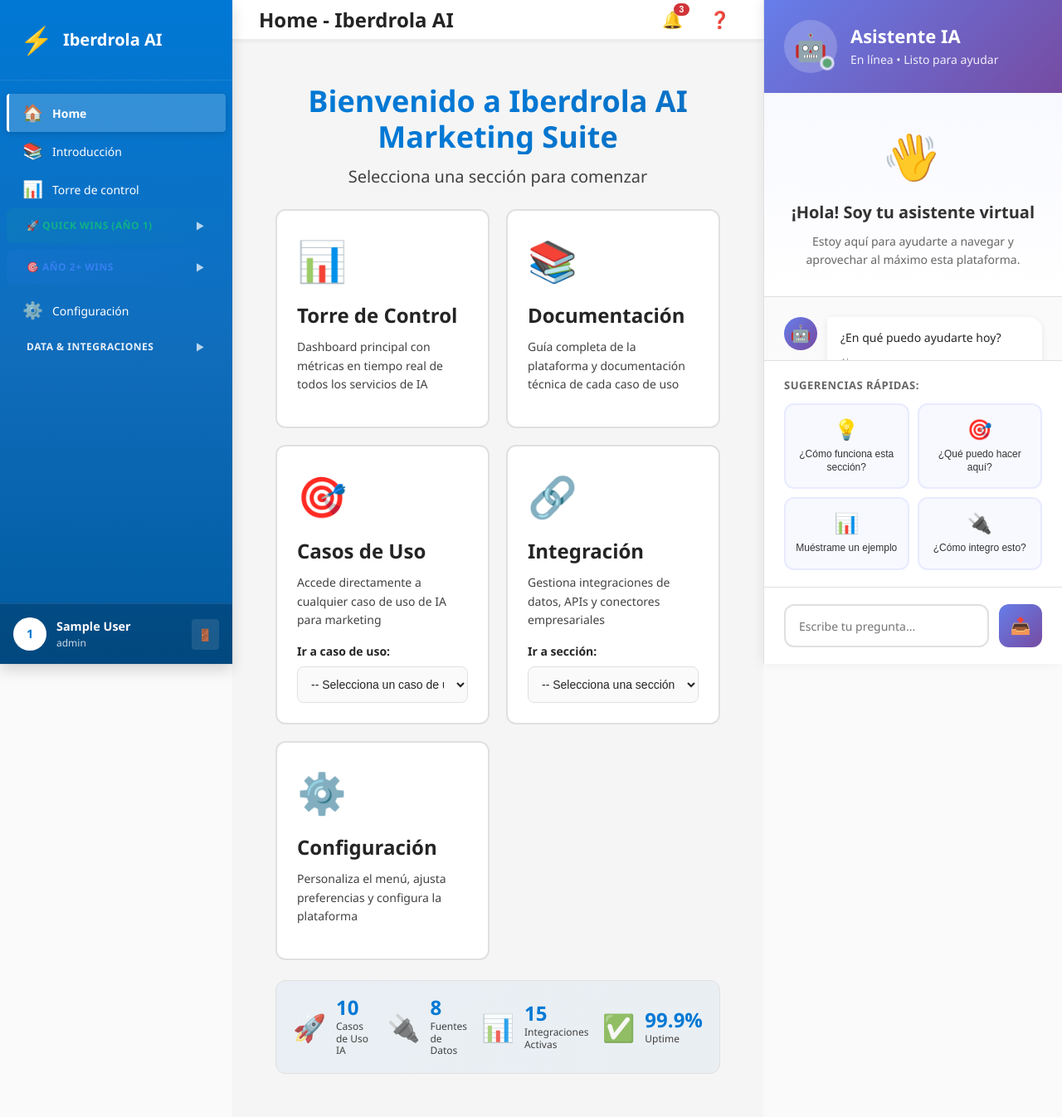
After one commit to gabrielpierobon/marketing, a Flask app: page /home in a window 1280 px wide. The commit adds this page. Shown: the whole page at 83% size. Run offline with Flask 3, Linux system fonts and the light colour scheme; the visitor is signed in with stand-in values (Sample User, id 1).

Commit message:
feat: Agregar pÃ¡gina Home con diseÃ±o de 5 botones grandes como landing despuÃ©s del login

```diff
--- a/app.py
+++ b/app.py
@@ -28,6 +28,10 @@ MENU_CONFIG = load_menu_config()
 
 # Función helper para obtener el título de página según el endpoint
 def get_page_title(endpoint):
+    # Buscar en home
+    if endpoint == 'home':
+        return MENU_CONFIG.get('home', {}).get('page_title', 'Home - Iberdrola AI')
+
     # Buscar en dashboard
     if endpoint == 'dashboard':
         return MENU_CONFIG.get('dashboard', {}).get('page_title', 'Dashboard Principal')
@@ -109,10 +113,10 @@ def login_required(f):
 
 # ==================== RUTAS DE AUTENTICACIÓN ====================
 
-@app.route('/')
+@app.route('/index')
 def index():
     if 'user_email' in session:
-        return redirect(url_for('dashboard'))
+        return redirect(url_for('home'))
     return redirect(url_for('login'))
 
 @app.route('/login', methods=['GET', 'POST'])
@@ -128,7 +132,7 @@ def login():
             session['user_rol'] = USERS_DB[email]['rol']
             session['user_avatar'] = USERS_DB[email]['avatar']
             flash(f'¡Bienvenido/a, {USERS_DB[email]["nombre"]}!', 'success')
-            return redirect(url_for('dashboard'))
+            return redirect(url_for('home'))
         else:
             flash('Credenciales incorrectas. Intenta de nuevo.', 'error')
 
@@ -139,6 +143,15 @@ def logout():
     session.clear()
     flash('Has cerrado sesión correctamente.', 'info')
     return redirect(url_for('login'))
+
+# ==================== HOME PAGE ====================
+
+@app.route('/home')
+@app.route('/')
+@login_required
+def home():
+    """Página principal con accesos rápidos a todas las secciones"""
+    return render_template('home.html', menu_config=MENU_CONFIG)
 
 # ==================== DASHBOARD PRINCIPAL ====================
 
--- a/config/menu_config.json
+++ b/config/menu_config.json
@@ -1,5 +1,10 @@
 {
   "menu_view_mode": "roadmap",
+  "home": {
+    "icon": "🏠",
+    "menu_name": "Home",
+    "page_title": "Home - Iberdrola AI"
+  },
   "categories": [
     {
       "id": "customer_engagement",
--- a/static/css/style.css
+++ b/static/css/style.css
@@ -3673,3 +3673,235 @@ a, button, input, select, textarea {
 .year-2-plus-section .nav-section-title {
     color: #3b82f6;
 }
+
+/* ==================== HOME PAGE - 5 BUTTON APP ==================== */
+.home-container {
+    max-width: 1400px;
+    margin: 0 auto;
+    padding: var(--spacing-xl);
+}
+
+.home-header {
+    text-align: center;
+    margin-bottom: var(--spacing-xxl);
+}
+
+.home-title {
+    font-size: 36px;
+    font-weight: var(--font-weight-bold);
+    color: var(--neutral-foreground-1);
+    margin-bottom: var(--spacing-m);
+    background: linear-gradient(135deg, var(--primary) 0%, #0078D4 50%, #106EBE 100%);
+    -webkit-background-clip: text;
+    -webkit-text-fill-color: transparent;
+    background-clip: text;
+}
+
+.home-subtitle {
+    font-size: var(--font-size-500);
+    color: var(--neutral-foreground-2);
+    margin: 0;
+}
+
+.home-grid {
+    display: grid;
+    grid-template-columns: repeat(2, 1fr);
+    gap: var(--spacing-xl);
+    margin-bottom: var(--spacing-xxl);
+}
+
+.home-card {
+    position: relative;
+    display: flex;
+    flex-direction: column;
+    padding: var(--spacing-xxl);
+    background: var(--neutral-background-1);
+    border: 2px solid var(--neutral-stroke-1);
+    border-radius: var(--border-radius-large);
+    text-decoration: none;
+    cursor: pointer;
+    transition: all var(--duration-normal) var(--curve-easy-ease);
+    min-height: 200px;
+    overflow: hidden;
+}
+
+.home-card::before {
+    content: '';
+    position: absolute;
+    top: 0;
+    left: 0;
+    right: 0;
+    height: 4px;
+    background: linear-gradient(90deg, var(--primary), #106EBE);
+    transform: scaleX(0);
+    transform-origin: left;
+    transition: transform var(--duration-normal) var(--curve-easy-ease);
+}
+
+.home-card:hover {
+    border-color: var(--primary);
+    box-shadow: 0 8px 24px rgba(0, 120, 212, 0.15);
+    transform: translateY(-4px);
+}
+
+.home-card:hover::before {
+    transform: scaleX(1);
+}
+
+.home-card-icon {
+    font-size: 48px;
+    margin-bottom: var(--spacing-l);
+    transition: transform var(--duration-normal) var(--curve-easy-ease);
+}
+
+.home-card:hover .home-card-icon {
+    transform: scale(1.1);
+}
+
+.home-card-content {
+    flex: 1;
+    display: flex;
+    flex-direction: column;
+}
+
+.home-card-title {
+    font-size: var(--font-size-600);
+    font-weight: var(--font-weight-semibold);
+    color: var(--neutral-foreground-1);
+    margin-bottom: var(--spacing-m);
+}
+
+.home-card-description {
+    font-size: var(--font-size-300);
+    color: var(--neutral-foreground-2);
+    line-height: 1.6;
+    margin-bottom: var(--spacing-l);
+    flex: 1;
+}
+
+.home-card-arrow {
+    position: absolute;
+    top: var(--spacing-l);
+    right: var(--spacing-l);
+    font-size: 24px;
+    color: var(--primary);
+    opacity: 0;
+    transform: translateX(-10px);
+    transition: all var(--duration-fast) var(--curve-easy-ease);
+}
+
+.home-card:hover .home-card-arrow {
+    opacity: 1;
+    transform: translateX(0);
+}
+
+/* Estilos para cards con selector */
+.home-card-with-selector {
+    cursor: default;
+}
+
+.home-card-with-selector:hover {
+    transform: translateY(-2px);
+}
+
+.home-selector {
+    display: flex;
+    flex-direction: column;
+    gap: var(--spacing-s);
+    margin-top: auto;
+}
+
+.home-selector label {
+    font-size: var(--font-size-300);
+    font-weight: var(--font-weight-semibold);
+    color: var(--neutral-foreground-1);
+}
+
+.home-select {
+    width: 100%;
+    padding: var(--spacing-m);
+    font-size: var(--font-size-300);
+    color: var(--neutral-foreground-1);
+    background: var(--neutral-background-2);
+    border: 1px solid var(--neutral-stroke-1);
+    border-radius: var(--border-radius-medium);
+    cursor: pointer;
+    transition: all var(--duration-fast) var(--curve-easy-ease);
+}
+
+.home-select:hover {
+    border-color: var(--primary);
+    background: var(--neutral-background-1);
+}
+
+.home-select:focus {
+    outline: none;
+    border-color: var(--primary);
+    box-shadow: 0 0 0 3px rgba(0, 120, 212, 0.1);
+}
+
+.home-select option {
+    padding: var(--spacing-m);
+}
+
+/* Stats rápidas */
+.home-stats {
+    display: grid;
+    grid-template-columns: repeat(4, 1fr);
+    gap: var(--spacing-l);
+    padding: var(--spacing-xl);
+    background: linear-gradient(135deg, rgba(0, 120, 212, 0.05) 0%, rgba(16, 110, 190, 0.05) 100%);
+    border-radius: var(--border-radius-large);
+    border: 1px solid var(--neutral-stroke-1);
+}
+
+.home-stat-item {
+    display: flex;
+    align-items: center;
+    gap: var(--spacing-m);
+}
+
+.home-stat-icon {
+    font-size: 32px;
+    opacity: 0.8;
+}
+
+.home-stat-content {
+    display: flex;
+    flex-direction: column;
+}
+
+.home-stat-value {
+    font-size: var(--font-size-600);
+    font-weight: var(--font-weight-bold);
+    color: var(--primary);
+    line-height: 1;
+    margin-bottom: 4px;
+}
+
+.home-stat-label {
+    font-size: var(--font-size-200);
+    color: var(--neutral-foreground-2);
+    line-height: 1.2;
+}
+
+/* Responsive */
+@media (max-width: 1200px) {
+    .home-grid {
+        grid-template-columns: 1fr;
+    }
+
+    .home-stats {
+        grid-template-columns: repeat(2, 1fr);
+    }
+}
+
+@media (max-width: 768px) {
+    .home-stats {
+        grid-template-columns: 1fr;
+    }
+
+    .home-title {
+        font-size: 28px;
+    }
+}
--- a/templates/base.html
+++ b/templates/base.html
@@ -19,6 +19,12 @@
         </div>
 
         <nav class="sidebar-nav">
+            <!-- Home -->
+            <a href="{{ url_for('home') }}" class="nav-item {% if request.endpoint == 'home' %}active{% endif %}">
+                <span class="nav-icon">{{ menu_config.home.icon }}</span>
+                <span class="nav-text">{{ menu_config.home.menu_name }}</span>
+            </a>
+
             <!-- Introducción -->
             <a href="{{ url_for('introduccion') }}" class="nav-item {% if request.endpoint == 'introduccion' %}active{% endif %}">
                 <span class="nav-icon">{{ menu_config.introduccion.icon }}</span>
--- /dev/null
+++ b/templates/home.html
@@ -0,0 +1,166 @@
+{% extends "base.html" %}
+
+{% block title %}Home - Iberdrola AI{% endblock %}
+
+{% block content %}
+<div class="home-container">
+    <div class="home-header">
+        <h1 class="home-title">Bienvenido a Iberdrola AI Marketing Suite</h1>
+        <p class="home-subtitle">Selecciona una sección para comenzar</p>
+    </div>
+
+    <div class="home-grid">
+        <!-- 1. Torre de Control -->
+        <a href="{{ url_for('dashboard') }}" class="home-card">
+            <div class="home-card-icon">📊</div>
+            <div class="home-card-content">
+                <h2 class="home-card-title">Torre de Control</h2>
+                <p class="home-card-description">
+                    Dashboard principal con métricas en tiempo real de todos los servicios de IA
+                </p>
+            </div>
+            <div class="home-card-arrow">→</div>
+        </a>
+
+        <!-- 2. Documentación -->
+        <a href="{{ url_for('introduccion') }}" class="home-card">
+            <div class="home-card-icon">📚</div>
+            <div class="home-card-content">
+                <h2 class="home-card-title">Documentación</h2>
+                <p class="home-card-description">
+                    Guía completa de la plataforma y documentación técnica de cada caso de uso
+                </p>
+            </div>
+            <div class="home-card-arrow">→</div>
+        </a>
+
+        <!-- 3. Casos de Uso -->
+        <div class="home-card home-card-with-selector">
+            <div class="home-card-icon">🎯</div>
+            <div class="home-card-content">
+                <h2 class="home-card-title">Casos de Uso</h2>
+                <p class="home-card-description">
+                    Accede directamente a cualquier caso de uso de IA para marketing
+                </p>
+                <div class="home-selector">
+                    <label for="caso-uso-selector">Ir a caso de uso:</label>
+                    <select id="caso-uso-selector" class="home-select" onchange="navigateToCasoUso(this.value)">
+                        <option value="">-- Selecciona un caso de uso --</option>
+                        {% if menu_config.menu_view_mode == 'roadmap' %}
+                            <optgroup label="🚀 Quick Wins (Año 1)">
+                                {% for category in menu_config.categories %}
+                                    {% for item in category.menu_items %}
+                                        {% if item.roadmap_group == 'quick_wins' %}
+                                            <option value="{{ item.endpoint }}">{{ item.icon }} {{ item.menu_name }}</option>
+                                        {% endif %}
+                                    {% endfor %}
+                                {% endfor %}
+                            </optgroup>
+                            <optgroup label="🎯 Año 2+ Wins">
+                                {% for category in menu_config.categories %}
+                                    {% for item in category.menu_items %}
+                                        {% if item.roadmap_group == 'year_2_plus' %}
+                                            <option value="{{ item.endpoint }}">{{ item.icon }} {{ item.menu_name }}</option>
+                                        {% endif %}
+                                    {% endfor %}
+                                {% endfor %}
+                            </optgroup>
+                        {% else %}
+                            {% for category in menu_config.categories %}
+                                <optgroup label="{{ category.title }}">
+                                    {% for item in category.menu_items %}
+                                        <option value="{{ item.endpoint }}">{{ item.icon }} {{ item.menu_name }}</option>
+                                    {% endfor %}
+                                </optgroup>
+                            {% endfor %}
+                        {% endif %}
+                    </select>
+                </div>
+            </div>
+        </div>
+
+        <!-- 4. Integración -->
+        <div class="home-card home-card-with-selector">
+            <div class="home-card-icon">🔗</div>
+            <div class="home-card-content">
+                <h2 class="home-card-title">Integración</h2>
+                <p class="home-card-description">
+                    Gestiona integraciones de datos, APIs y conectores empresariales
+                </p>
+                <div class="home-selector">
+                    <label for="integracion-selector">Ir a sección:</label>
+                    <select id="integracion-selector" class="home-select" onchange="navigateToIntegracion(this.value)">
+                        <option value="">-- Selecciona una sección --</option>
+                        <option value="integracion_datos">🔌 Integración de Datos</option>
+                        <option value="integracion_apis">🔗 APIs & Conectores</option>
+                        <option value="laboratorio">🧪 Laboratorio de Datos</option>
+                        <option value="monitorizacion">📊 Monitorización & Auditoría</option>
+                    </select>
+                </div>
+            </div>
+        </div>
+
+        <!-- 5. Configuración -->
+        <a href="{{ url_for('configuracion') }}" class="home-card">
+            <div class="home-card-icon">⚙️</div>
+            <div class="home-card-content">
+                <h2 class="home-card-title">Configuración</h2>
+                <p class="home-card-description">
+                    Personaliza el menú, ajusta preferencias y configura la plataforma
+                </p>
+            </div>
+            <div class="home-card-arrow">→</div>
+        </a>
+    </div>
+
+    <!-- Stats rápidas -->
+    <div class="home-stats">
+        <div class="home-stat-item">
+            <div class="home-stat-icon">🚀</div>
+            <div class="home-stat-content">
+                <div class="home-stat-value">10</div>
+                <div class="home-stat-label">Casos de Uso IA</div>
+            </div>
+        </div>
+        <div class="home-stat-item">
+            <div class="home-stat-icon">🔌</div>
+            <div class="home-stat-content">
+                <div class="home-stat-value">8</div>
+                <div class="home-stat-label">Fuentes de Datos</div>
+            </div>
+        </div>
+        <div class="home-stat-item">
+            <div class="home-stat-icon">📊</div>
+            <div class="home-stat-content">
+                <div class="home-stat-value">15</div>
+                <div class="home-stat-label">Integraciones Activas</div>
+            </div>
+        </div>
+        <div class="home-stat-item">
+            <div class="home-stat-icon">✅</div>
+            <div class="home-stat-content">
+                <div class="home-stat-value">99.9%</div>
+                <div class="home-stat-label">Uptime</div>
+            </div>
+        </div>
+    </div>
+</div>
+
+<script>
+function navigateToCasoUso(endpoint) {
+    if (endpoint) {
+        window.location.href = '/' + endpoint;
+    }
+}
+
+function navigateToIntegracion(endpoint) {
+    if (endpoint) {
+        window.location.href = '/' + endpoint.replace('_', '-');
+    }
+}
+</script>
+
+<!-- Incluir Asistente Virtual Fijo -->
+{% include 'asistente_panel_fijo.html' %}
+
+{% endblock %}
```
